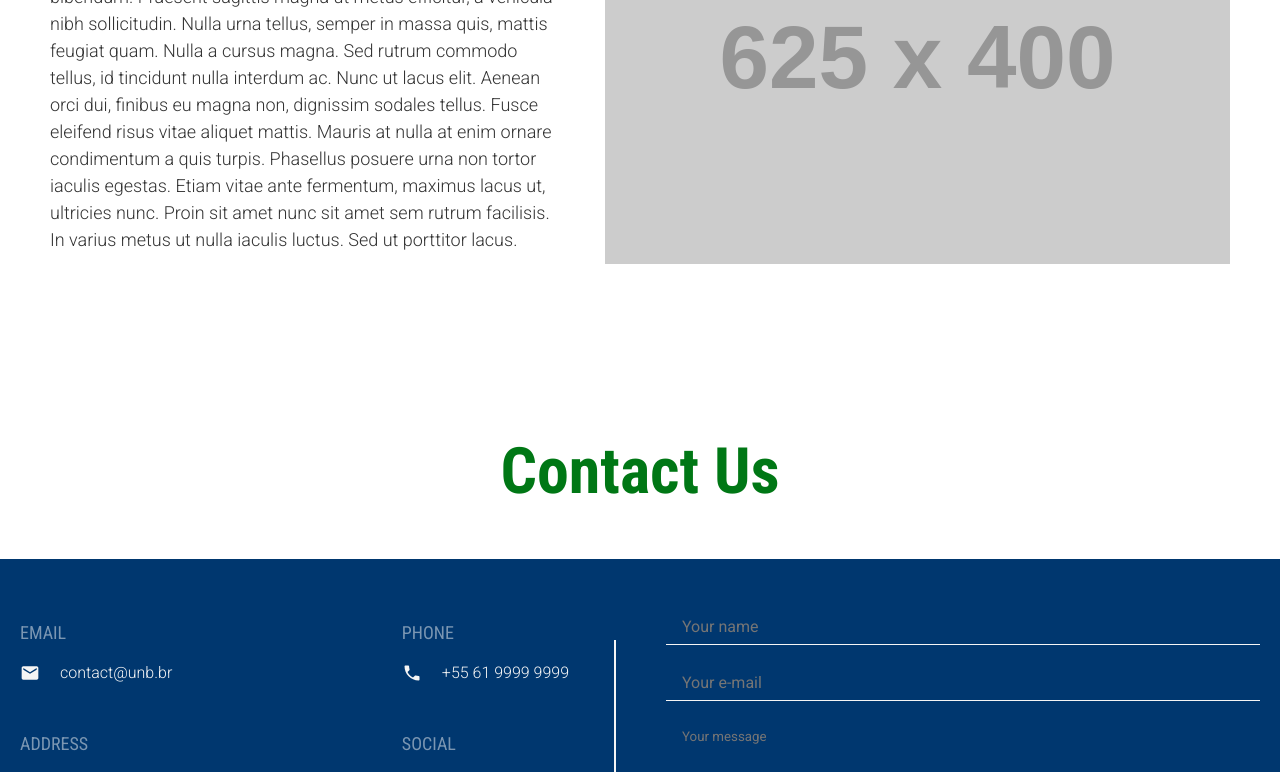
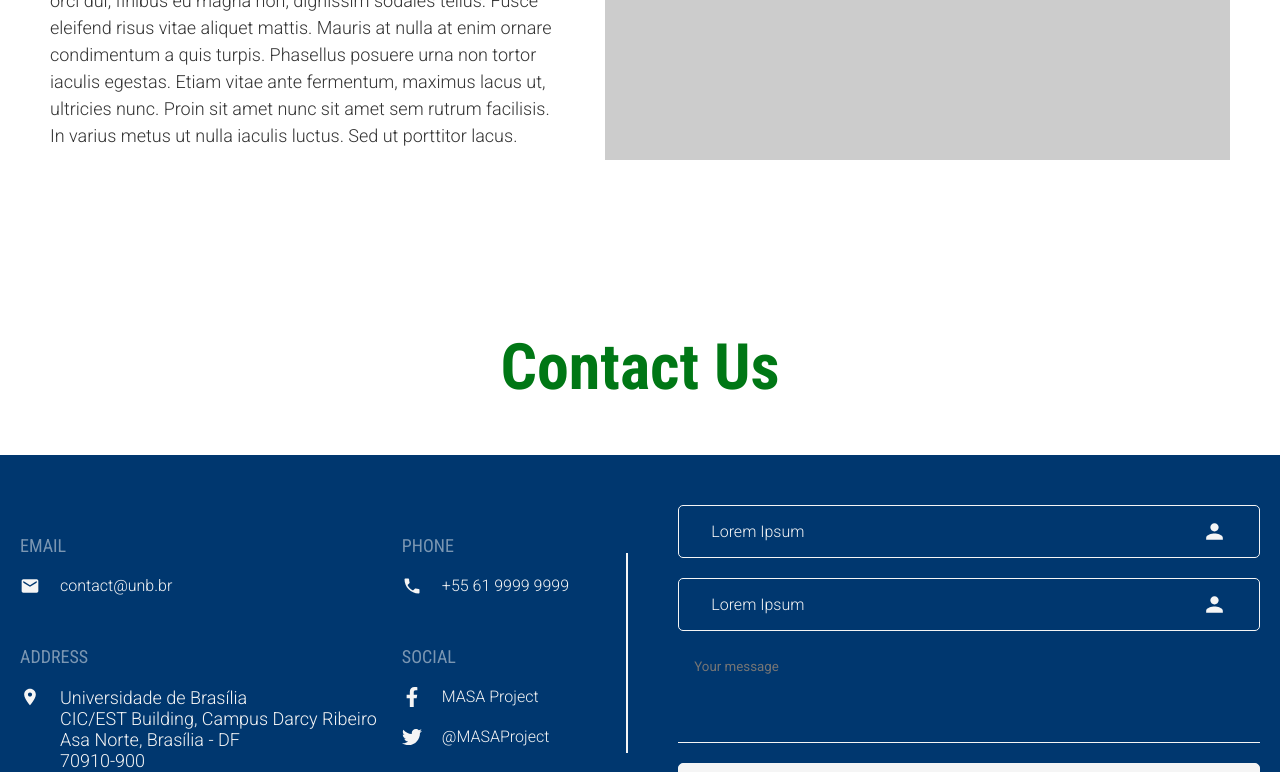
Before and after one commit to bernas1104/MASA-Webaligner, a React (Create React App) app in the folder frontend-type/: page / in a window 1280 px wide. Shown: the part 2000-2772 px from the top of the page. Built offline with nearby package versions, Linux system fonts and the light colour scheme.

Commit message:
Material Text Field added

```diff
--- a/frontend-type/package.json
+++ b/frontend-type/package.json
@@ -3,6 +3,7 @@
   "version": "0.1.0",
   "private": true,
   "dependencies": {
+    "@material/textfield": "^6.0.0",
     "@testing-library/jest-dom": "^4.2.4",
     "@testing-library/react": "^9.3.2",
     "@testing-library/user-event": "^7.1.2",
--- /dev/null
+++ b/frontend-type/src/components/TextInput/index.tsx
@@ -0,0 +1,39 @@
+import React, { useRef, useState } from 'react';
+
+import { Container, Icon } from './styles';
+import './styles.scss';
+
+const TextInput: React.FC = () => {
+  const [field, setField] = useState('');
+
+  const inputLabel = useRef<HTMLLabelElement>(null);
+
+  function handleFocus(): void {
+    inputLabel.current?.classList.add('label-focus');
+  }
+
+  function handleBlur(): void {
+    if (field === '') {
+      inputLabel.current?.classList.remove('label-focus');
+    }
+  }
+
+  return (
+    <Container>
+      <label ref={inputLabel} htmlFor="lorem">
+        Lorem Ipsum
+      </label>
+      <input
+        id="lorem"
+        type="text"
+        onFocus={() => handleFocus()}
+        onBlur={() => handleBlur()}
+        onChange={(event) => setField(event.target.value)}
+        value={field}
+      />
+      <Icon size={25} color="#f5f5f5" />
+    </Container>
+  );
+};
+
+export default TextInput;
--- /dev/null
+++ b/frontend-type/src/components/TextInput/styles.scss
@@ -0,0 +1,11 @@
+.label-focus {
+  top: -8px !important;
+  font-size: 12px;
+  padding: 0 10px;
+  background-color: #00376f;
+  z-index: 5;
+}
+
+.op-0 {
+  opacity: 0;
+}
--- /dev/null
+++ b/frontend-type/src/components/TextInput/styles.ts
@@ -0,0 +1,49 @@
+import styled from 'styled-components';
+import { MdPerson } from 'react-icons/md';
+
+export const Container = styled.div`
+  border: 1px solid #f5f5f5;
+  border-radius: 5px;
+  position: relative;
+
+  padding: 8px 16px;
+  padding-right: 32px;
+
+  display: flex;
+  align-items: center;
+  transition: border-color 0.2s;
+  -webkit-transition: border-color 0.2s;
+
+  &:hover {
+    border-color: rgba(245, 245, 245, 0.5);
+  }
+
+  input {
+    flex: 1;
+    width: 100%;
+    border: none !important;
+    margin-left: 10px !important;
+    color: #f5f5f5;
+
+    transition: opacity 0.2s;
+    -webkit-transition: opacity 0.2s;
+  }
+
+  label {
+    position: absolute;
+    left: 32px;
+    top: 16px;
+    z-index: 10;
+    display: inline-block;
+
+    transition: all 0.2s;
+  }
+`;
+
+export const Icon = styled(MdPerson)`
+  display: inline-block;
+  margin: 0;
+  /*position: absolute;
+  bottom: 16px;
+  right: 36px;*/
+`;
--- a/frontend-type/src/pages/Home/index.tsx
+++ b/frontend-type/src/pages/Home/index.tsx
@@ -20,6 +20,7 @@ import {
 } from './styles';
 
 import Header from '../../components/Header';
+import TextInput from '../../components/TextInput';
 
 const Home: React.FC = () => {
   return (
@@ -164,8 +165,8 @@ const Home: React.FC = () => {
               onSubmit={(e) => e.preventDefault()}
               className="contact-form"
             >
-              <input type="text" placeholder="Your name" />
-              <input type="text" placeholder="Your e-mail" />
+              <TextInput />
+              <TextInput />
               <textarea
                 name="message"
                 cols={30}
--- a/frontend-type/src/pages/Home/styles.ts
+++ b/frontend-type/src/pages/Home/styles.ts
@@ -2,12 +2,20 @@ import styled from 'styled-components';
 
 export const CoverImg = styled.div`
   width: 100vw;
+  height: calc(100vh - 75px);
+
+  display: flex;
+  align-items: center;
+  margin-top: 75px;
+
+  background: #d0d0d0;
 
   img {
     width: 100%;
     max-width: 100%;
-    height: 100vh;
+    max-height: 100%;
     margin-bottom: 100px;
+    align-self: center;
   }
 `;
 
@@ -171,11 +179,6 @@ export const ContactContainer = styled.div`
 
   padding: 50px 20px;
 
-  .contact-info,
-  .contact-form {
-    flex: 1;
-  }
-
   @media (max-width: 1000px) {
     flex-direction: column;
   }
@@ -289,11 +292,11 @@ export const ContactForm = styled.form`
 
   padding-left: 50px;
 
-  * {
+  > * {
     flex: 1;
   }
 
-  * + * {
+  > * + * {
     margin-top: 20px;
   }
 
```
Also changed, not shown: frontend-type/.eslintrc.json, 1 other file (tests, documents, lock files or other folders).
